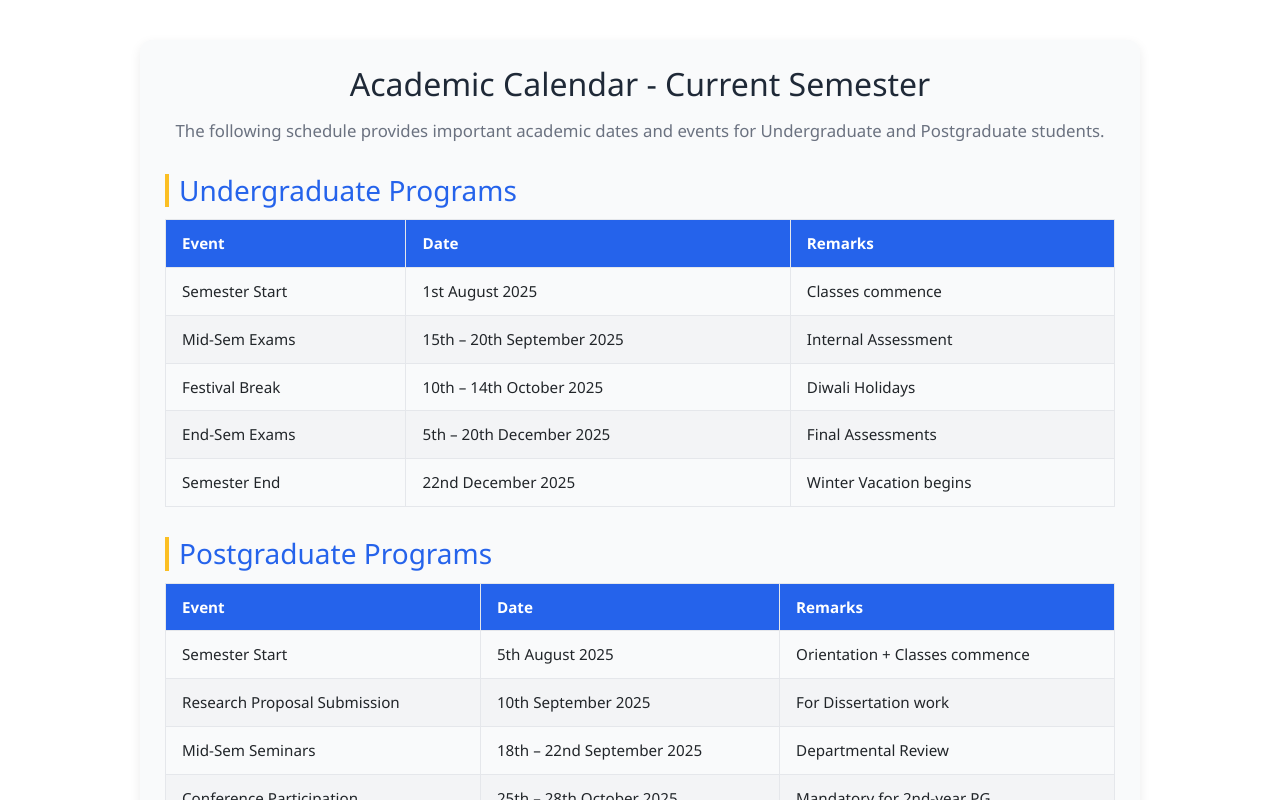
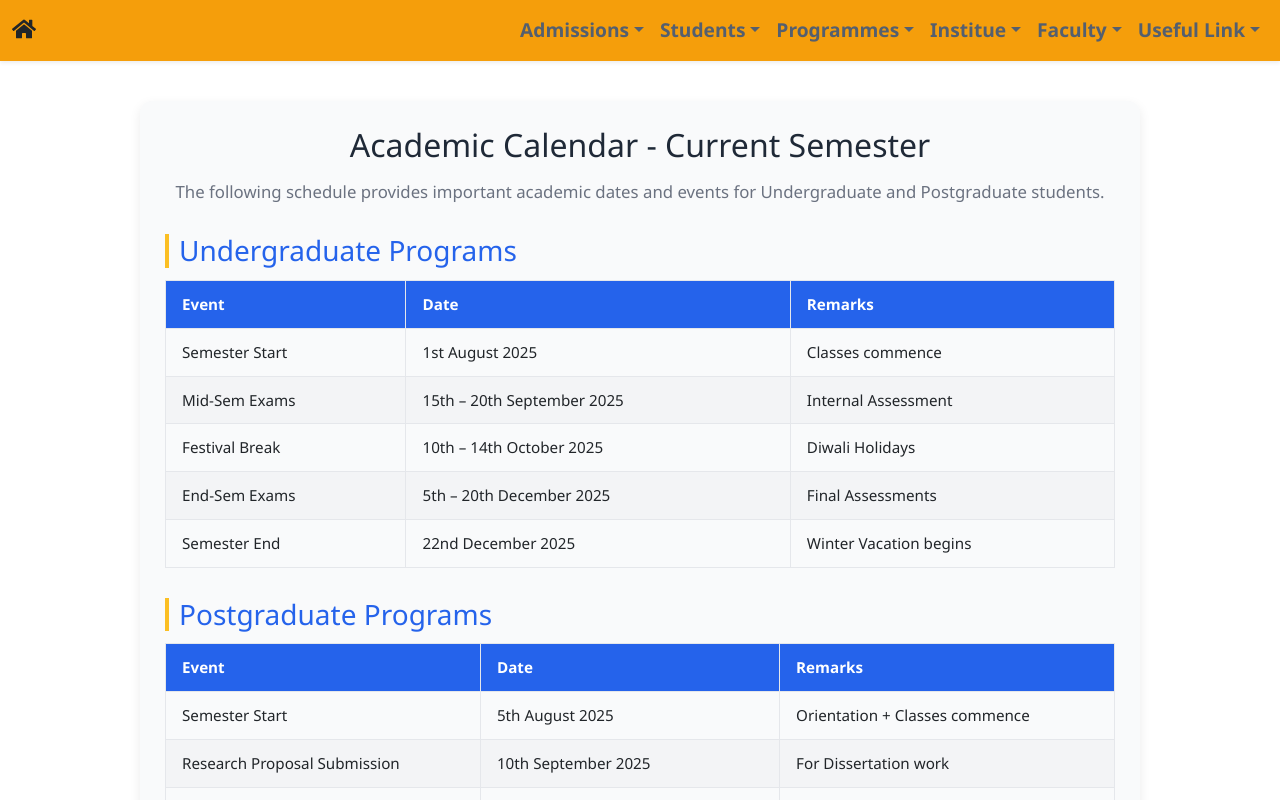
Before and after one commit to silent-hyena/SIH_frontend, a React (Vite) app: page /academicCalendar in a window 1280 px wide. Shown: the top 800 px of the page. Built offline with nearby package versions, Linux system fonts and the light colour scheme.

Commit message:
improvements

```diff
--- a/src/AcademicCalendar.jsx
+++ b/src/AcademicCalendar.jsx
@@ -1,8 +1,10 @@
 import React from "react";
 import "./AcademicCalendar.css";
+import Navbar from './Navbar.jsx';
 
 const AcademicCalendar = () => {
   return (
+    <div>    <Navbar />
     <div className="calendar-container">
       <h2 className="calendar-title">Academic Calendar - Current Semester</h2>
       <p className="calendar-intro">
@@ -95,6 +97,8 @@ const AcademicCalendar = () => {
         </table>
       </div>
     </div>
+</div>
+
   );
 };
 
```
